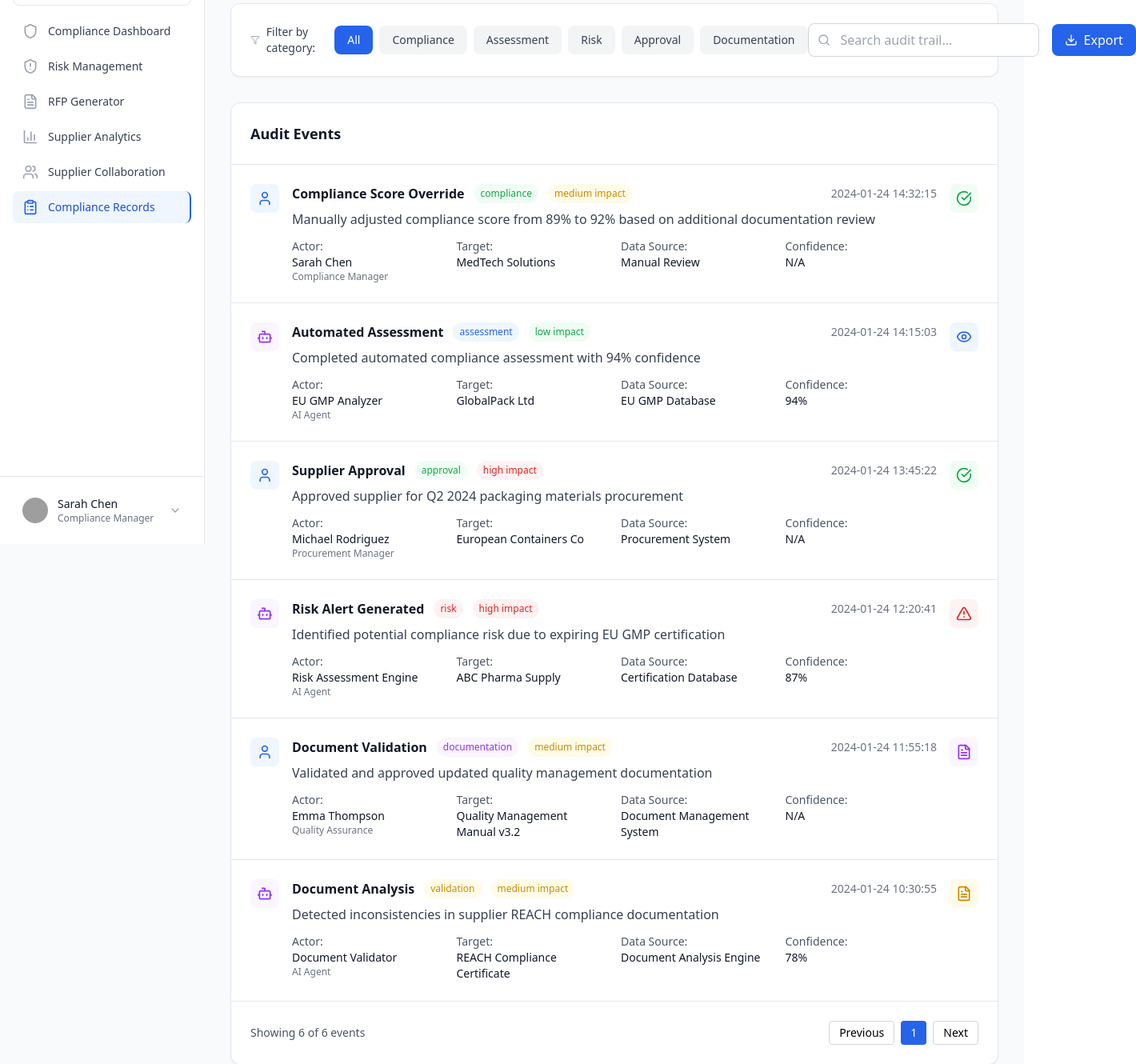
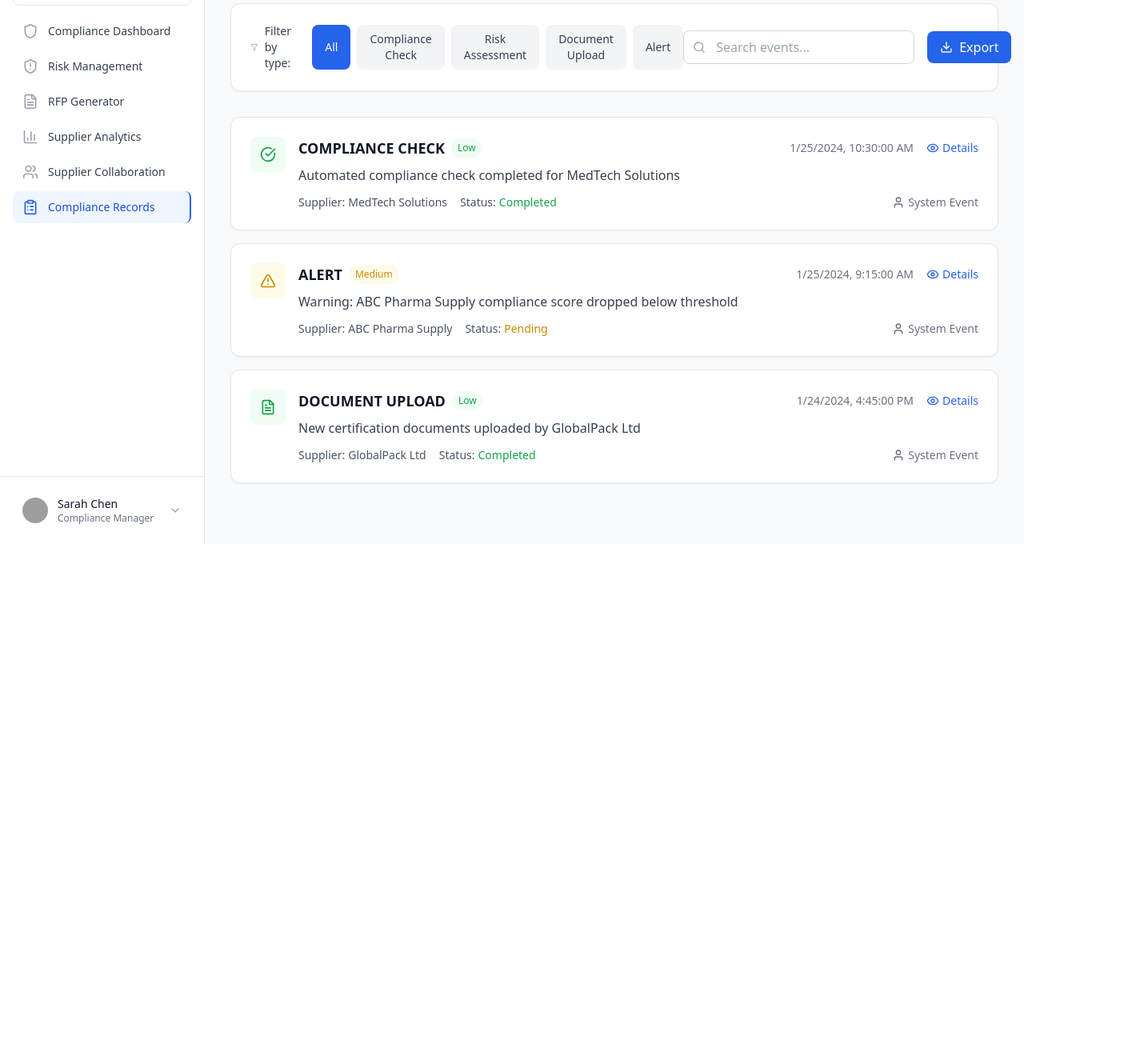
Before and after one commit to C2IHub/proCURE2, a React (Vite) app: page /audit-trail in a window 1280 px wide. Shown: the part 120-1450 px from the top of the page at 80% size, 1420 px wide, since content can reach past the window. After the commit the page ends 800 px from the top, so only its background shows below. Built offline with nearby package versions, Linux system fonts and the light colour scheme; grey boxes are pictures that could not be loaded.

Commit message:
Complete refactor: Update AuditTrail and README, test successful
Co-authored-by: sureshs001 <72950494+sureshs001@users.noreply.github.com>

```diff
--- a/src/pages/AuditTrail.tsx
+++ b/src/pages/AuditTrail.tsx
@@ -1,148 +1,104 @@
-import React, { useState } from 'react';
+import React, { useState, useMemo } from 'react';
 import { History, Search, Filter, Download, Eye, User, Bot, FileText, CheckCircle, AlertTriangle, Clock } from 'lucide-react';
+import { useAuditEvents } from '../hooks/useApi';
 
 export default function AuditTrail() {
   const [selectedFilter, setSelectedFilter] = useState('all');
   const [searchTerm, setSearchTerm] = useState('');
+  const [currentPage, setCurrentPage] = useState(1);
 
-  const auditEvents = [
-    {
-      id: 1,
-      timestamp: '2024-01-24 14:32:15',
-      actor: { type: 'human', name: 'Sarah Chen', role: 'Compliance Manager' },
-      action: 'Compliance Score Override',
-      target: 'MedTech Solutions',
-      description: 'Manually adjusted compliance score from 89% to 92% based on additional documentation review',
-      category: 'compliance',
-      impact: 'medium',
-      dataSource: 'Manual Review',
-      confidence: null
-    },
-    {
-      id: 2,
-      timestamp: '2024-01-24 14:15:03',
-      actor: { type: 'agent', name: 'EU GMP Analyzer', role: 'AI Agent' },
-      action: 'Automated Assessment',
-      target: 'GlobalPack Ltd',
-      description: 'Completed automated compliance assessment with 94% confidence',
-      category: 'assessment',
-      impact: 'low',
-      dataSource: 'EU GMP Database',
-      confidence: 94
-    },
-    {
-      id: 3,
-      timestamp: '2024-01-24 13:45:22',
-      actor: { type: 'human', name: 'Michael Rodriguez', role: 'Procurement Manager' },
-      action: 'Supplier Approval',
-      target: 'European Containers Co',
-      description: 'Approved supplier for Q2 2024 packaging materials procurement',
-      category: 'approval',
-      impact: 'high',
-      dataSource: 'Procurement System',
-      confidence: null
-    },
-    {
-      id: 4,
-      timestamp: '2024-01-24 12:20:41',
-      actor: { type: 'agent', name: 'Risk Assessment Engine', role: 'AI Agent' },
-      action: 'Risk Alert Generated',
-      target: 'ABC Pharma Supply',
-      description: 'Identified potential compliance risk due to expiring EU GMP certification',
-      category: 'risk',
-      impact: 'high',
-      dataSource: 'Certification Database',
-      confidence: 87
-    },
-    {
-      id: 5,
-      timestamp: '2024-01-24 11:55:18',
-      actor: { type: 'human', name: 'Emma Thompson', role: 'Quality Assurance' },
-      action: 'Document Validation',
-      target: 'Quality Management Manual v3.2',
-      description: 'Validated and approved updated quality management documentation',
-      category: 'documentation',
-      impact: 'medium',
-      dataSource: 'Document Management System',
-      confidence: null
-    },
-    {
-      id: 6,
-      timestamp: '2024-01-24 10:30:55',
-      actor: { type: 'agent', name: 'Document Validator', role: 'AI Agent' },
-      action: 'Document Analysis',
-      target: 'REACH Compliance Certificate',
-      description: 'Detected inconsistencies in supplier REACH compliance documentation',
-      category: 'validation',
-      impact: 'medium',
-      dataSource: 'Document Analysis Engine',
-      confidence: 78
-    }
-  ];
+  const { data: auditData, isLoading, error } = useAuditEvents(currentPage, 20);
 
-  const getActorIcon = (type: string) => {
-    return type === 'human' ? User : Bot;
-  };
+  const filteredEvents = useMemo(() => {
+    if (!auditData?.data) return [];
 
-  const getCategoryIcon = (category: string) => {
-    switch (category) {
-      case 'compliance': return CheckCircle;
-      case 'assessment': return Eye;
-      case 'approval': return CheckCircle;
-      case 'risk': return AlertTriangle;
-      case 'documentation': return FileText;
-      case 'validation': return FileText;
-      default: return Clock;
-    }
-  };
+    return auditData.data.filter(event => {
+      const matchesFilter = selectedFilter === 'all' || event.type === selectedFilter;
+      const matchesSearch = event.description.toLowerCase().includes(searchTerm.toLowerCase()) ||
+                           (event.supplierName?.toLowerCase().includes(searchTerm.toLowerCase()));
+      return matchesFilter && matchesSearch;
+    });
+  }, [auditData?.data, selectedFilter, searchTerm]);
 
-  const getCategoryColor = (category: string) => {
-    switch (category) {
-      case 'compliance': return 'text-green-600 bg-green-50';
-      case 'assessment': return 'text-blue-600 bg-blue-50';
-      case 'approval': return 'text-green-600 bg-green-50';
-      case 'risk': return 'text-red-600 bg-red-50';
-      case 'documentation': return 'text-purple-600 bg-purple-50';
-      case 'validation': return 'text-yellow-600 bg-yellow-50';
-      default: return 'text-gray-600 bg-gray-50';
-    }
-  };
-
-  const getImpactColor = (impact: string) => {
-    switch (impact) {
-      case 'high': return 'text-red-600 bg-red-50';
+  const getImpactColor = (severity: string) => {
+    switch (severity) {
+      case 'critical': return 'text-red-600 bg-red-50';
+      case 'high': return 'text-orange-600 bg-orange-50';
       case 'medium': return 'text-yellow-600 bg-yellow-50';
       case 'low': return 'text-green-600 bg-green-50';
       default: return 'text-gray-600 bg-gray-50';
     }
   };
 
-  const filteredEvents = auditEvents.filter(event => {
-    const matchesFilter = selectedFilter === 'all' || event.category === selectedFilter;
-    const matchesSearch = event.description.toLowerCase().includes(searchTerm.toLowerCase()) ||
-                         event.target.toLowerCase().includes(searchTerm.toLowerCase()) ||
-                         event.actor.name.toLowerCase().includes(searchTerm.toLowerCase());
-    return matchesFilter && matchesSearch;
-  });
+  const getCategoryIcon = (type: string) => {
+    switch (type) {
+      case 'compliance_check': return <CheckCircle className="h-5 w-5" />;
+      case 'risk_assessment': return <AlertTriangle className="h-5 w-5" />;
+      case 'document_upload': return <FileText className="h-5 w-5" />;
+      case 'score_update': return <History className="h-5 w-5" />;
+      case 'alert': return <AlertTriangle className="h-5 w-5" />;
+      case 'approval': return <CheckCircle className="h-5 w-5" />;
+      default: return <Clock className="h-5 w-5" />;
+    }
+  };
+
+  if (isLoading) {
+    return (
+      <div className="p-8 max-w-7xl mx-auto">
+        <div className="mb-6">
+          <h1 className="text-3xl font-bold text-gray-900 mb-2">Audit Trail</h1>
+          <p className="text-gray-600">Complete history of AI decisions and human interventions</p>
+        </div>
+        <div className="space-y-4">
+          {[1, 2, 3, 4, 5].map((i) => (
+            <div key={i} className="bg-white rounded-xl shadow-sm border border-gray-200 p-6 animate-pulse">
+              <div className="flex items-start space-x-4">
+                <div className="w-12 h-12 bg-gray-200 rounded-lg"></div>
+                <div className="flex-1">
+                  <div className="w-48 h-6 bg-gray-200 rounded mb-2"></div>
+                  <div className="w-64 h-4 bg-gray-200 rounded mb-2"></div>
+                  <div className="w-32 h-4 bg-gray-200 rounded"></div>
+                </div>
+              </div>
+            </div>
+          ))}
+        </div>
+      </div>
+    );
+  }
+
+  if (error) {
+    return (
+      <div className="p-8 max-w-7xl mx-auto">
+        <div className="mb-6">
+          <h1 className="text-3xl font-bold text-gray-900 mb-2">Audit Trail</h1>
+          <p className="text-gray-600">Complete history of AI decisions and human interventions</p>
+        </div>
+        <div className="bg-red-50 border border-red-200 rounded-lg p-4">
+          <div className="text-red-800">Error loading audit events. Please try again.</div>
+        </div>
+      </div>
+    );
+  }
 
   return (
     <div className="p-8 max-w-7xl mx-auto">
       {/* Header */}
       <div className="mb-6">
-        <h1 className="text-3xl font-bold text-gray-900 mb-2">Compliance Records</h1>
-        <p className="text-gray-600">Complete history of compliance assessments, agent actions, and human interventions</p>
+        <h1 className="text-3xl font-bold text-gray-900 mb-2">Audit Trail</h1>
+        <p className="text-gray-600">Complete history of AI decisions and human interventions</p>
       </div>
 
-      {/* Filters and Search */}
+      {/* Filters */}
       <div className="bg-white rounded-xl shadow-sm border border-gray-200 p-6 mb-8">
         <div className="flex items-center justify-between">
           <div className="flex items-center space-x-4">
             <div className="flex items-center space-x-2">
               <Filter className="h-5 w-5 text-gray-400" />
-              <span className="text-sm font-medium text-gray-700">Filter by category:</span>
+              <span className="text-sm font-medium text-gray-700">Filter by type:</span>
             </div>
             <div className="flex space-x-2">
-              {['all', 'compliance', 'assessment', 'risk', 'approval', 'documentation'].map((filter) => (
+              {['all', 'compliance_check', 'risk_assessment', 'document_upload', 'alert'].map((filter) => (
                 <button
                   key={filter}
                   onClick={() => setSelectedFilter(filter)}
@@ -152,7 +108,7 @@ export default function AuditTrail() {
                       : 'bg-gray-100 text-gray-700 hover:bg-gray-200'
                   }`}
                 >
-                  {filter}
+                  {filter.replace('_', ' ')}
                 </button>
               ))}
             </div>
@@ -163,7 +119,7 @@ export default function AuditTrail() {
               <Search className="absolute left-3 top-1/2 transform -translate-y-1/2 h-4 w-4 text-gray-400" />
               <input
                 type="text"
-                placeholder="Search audit trail..."
+                placeholder="Search events..."
                 value={searchTerm}
                 onChange={(e) => setSearchTerm(e.target.value)}
                 className="pl-10 pr-4 py-2 border border-gray-300 rounded-lg focus:ring-2 focus:ring-blue-500 focus:border-transparent"
@@ -177,109 +133,103 @@ export default function AuditTrail() {
         </div>
       </div>
 
-      {/* Audit Trail */}
-      <div className="bg-white rounded-xl shadow-sm border border-gray-200">
-        <div className="p-6 border-b border-gray-200">
-          <h3 className="text-lg font-semibold text-gray-900">Audit Events</h3>
+      {/* Events List */}
+      <div className="space-y-4">
+        {filteredEvents.map((event) => (
+          <div key={event.id} className="bg-white rounded-xl shadow-sm border border-gray-200 p-6 hover:shadow-md transition-shadow">
+            <div className="flex items-start space-x-4">
+              {/* Icon */}
+              <div className={`p-3 rounded-lg ${getImpactColor(event.severity)}`}>
+                {getCategoryIcon(event.type)}
               </div>
 
-        <div className="divide-y divide-gray-200">
-          {filteredEvents.map((event) => {
-            const ActorIcon = getActorIcon(event.actor.type);
-            const CategoryIcon = getCategoryIcon(event.category);
-
-            return (
-              <div key={event.id} className="p-6 hover:bg-gray-50 transition-colors">
-                <div className="flex items-start space-x-4">
-                  {/* Actor Icon */}
-                  <div className={`p-2 rounded-lg ${
-                    event.actor.type === 'human' ? 'bg-blue-50' : 'bg-purple-50'
-                  }`}>
-                    <ActorIcon className={`h-5 w-5 ${
-                      event.actor.type === 'human' ? 'text-blue-600' : 'text-purple-600'
-                    }`} />
-                  </div>
-
-                  {/* Event Details */}
+              {/* Content */}
               <div className="flex-1 min-w-0">
                 <div className="flex items-center justify-between mb-2">
-                      <div className="flex items-center space-x-3">
-                        <h4 className="font-semibold text-gray-900">{event.action}</h4>
-                        <span className={`px-2 py-1 text-xs font-medium rounded-full ${getCategoryColor(event.category)}`}>
-                          {event.category}
-                        </span>
-                        <span className={`px-2 py-1 text-xs font-medium rounded-full ${getImpactColor(event.impact)}`}>
-                          {event.impact} impact
+                  <div className="flex items-center space-x-2">
+                    <h3 className="text-lg font-semibold text-gray-900">{event.type.replace('_', ' ').toUpperCase()}</h3>
+                    <span className={`px-2 py-1 text-xs font-medium rounded-full capitalize ${getImpactColor(event.severity)}`}>
+                      {event.severity}
                     </span>
                   </div>
-                      <span className="text-sm text-gray-500">{event.timestamp}</span>
+                  <div className="flex items-center space-x-4">
+                    <span className="text-sm text-gray-500">
+                      {new Date(event.timestamp).toLocaleString()}
+                    </span>
+                    <button className="flex items-center text-blue-600 hover:text-blue-700 text-sm">
+                      <Eye className="h-4 w-4 mr-1" />
+                      Details
+                    </button>
+                  </div>
                 </div>
 
                 <p className="text-gray-700 mb-3">{event.description}</p>
 
-                    <div className="grid grid-cols-1 md:grid-cols-4 gap-4 text-sm">
-                      <div>
-                        <span className="font-medium text-gray-600">Actor:</span>
-                        <p className="text-gray-900">{event.actor.name}</p>
-                        <p className="text-gray-500 text-xs">{event.actor.role}</p>
+                <div className="flex items-center justify-between">
+                  <div className="flex items-center space-x-4">
+                    {event.supplierName && (
+                      <div className="flex items-center text-sm text-gray-600">
+                        <span className="font-medium">Supplier:</span>
+                        <span className="ml-1">{event.supplierName}</span>
                       </div>
-                      <div>
-                        <span className="font-medium text-gray-600">Target:</span>
-                        <p className="text-gray-900">{event.target}</p>
+                    )}
+                    <div className="flex items-center text-sm text-gray-600">
+                      <span className="font-medium">Status:</span>
+                      <span className={`ml-1 capitalize ${
+                        event.status === 'completed' ? 'text-green-600' :
+                        event.status === 'pending' ? 'text-yellow-600' :
+                        'text-red-600'
+                      }`}>
+                        {event.status}
+                      </span>
                     </div>
-                      <div>
-                        <span className="font-medium text-gray-600">Data Source:</span>
-                        <p className="text-gray-900">{event.dataSource}</p>
                   </div>
-                      <div>
-                        <span className="font-medium text-gray-600">Confidence:</span>
-                        <p className="text-gray-900">
-                          {event.confidence ? `${event.confidence}%` : 'N/A'}
-                        </p>
+
+                  <div className="flex items-center text-sm text-gray-500">
+                    <User className="h-4 w-4 mr-1" />
+                    <span>System Event</span>
                   </div>
                 </div>
               </div>
-
-                  {/* Category Icon */}
-                  <div className={`p-2 rounded-lg ${getCategoryColor(event.category)}`}>
-                    <CategoryIcon className="h-5 w-5" />
             </div>
           </div>
-              </div>
-            );
-          })}
+        ))}
       </div>
 
-        {filteredEvents.length === 0 && (
+      {filteredEvents.length === 0 && !isLoading && (
         <div className="text-center py-12">
-            <History className="h-12 w-12 text-gray-400 mx-auto mb-4" />
+          <div className="text-gray-400 mb-4">
+            <History className="h-12 w-12 mx-auto" />
+          </div>
           <h3 className="text-lg font-medium text-gray-900 mb-2">No audit events found</h3>
           <p className="text-gray-600">Try adjusting your filters or search terms</p>
         </div>
       )}
 
       {/* Pagination */}
-        {filteredEvents.length > 0 && (
-          <div className="p-6 border-t border-gray-200">
-            <div className="flex items-center justify-between">
-              <p className="text-sm text-gray-600">
-                Showing {filteredEvents.length} of {auditEvents.length} events
-              </p>
-              <div className="flex space-x-2">
-                <button className="px-3 py-1 border border-gray-300 rounded text-sm hover:bg-gray-50">
+      {auditData && auditData.total > auditData.pageSize && (
+        <div className="mt-8 flex items-center justify-center">
+          <div className="flex items-center space-x-2">
+            <button
+              onClick={() => setCurrentPage(Math.max(1, currentPage - 1))}
+              disabled={currentPage === 1}
+              className="px-4 py-2 border border-gray-300 rounded-lg disabled:opacity-50 hover:bg-gray-50"
+            >
               Previous
             </button>
-                <button className="px-3 py-1 bg-blue-600 text-white rounded text-sm hover:bg-blue-700">
-                  1
-                </button>
-                <button className="px-3 py-1 border border-gray-300 rounded text-sm hover:bg-gray-50">
+            <span className="px-4 py-2 text-sm text-gray-600">
+              Page {currentPage} of {Math.ceil(auditData.total / auditData.pageSize)}
+            </span>
+            <button
+              onClick={() => setCurrentPage(currentPage + 1)}
+              disabled={!auditData.hasNext}
+              className="px-4 py-2 border border-gray-300 rounded-lg disabled:opacity-50 hover:bg-gray-50"
+            >
               Next
             </button>
           </div>
         </div>
-          </div>
       )}
-      </div>
     </div>
   );
 }
```
Also changed, not shown: 1 other file (tests, documents, lock files or other folders). Lines whose indentation alone changed are shown as unchanged.
